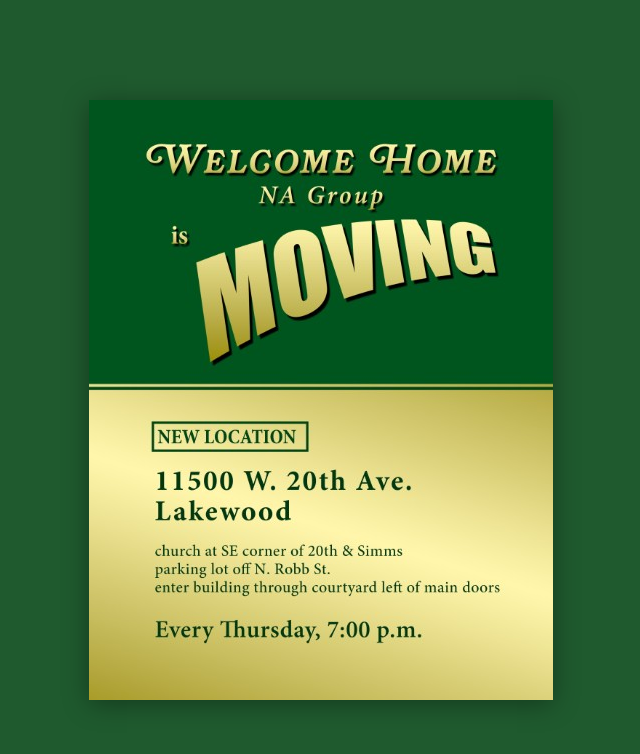
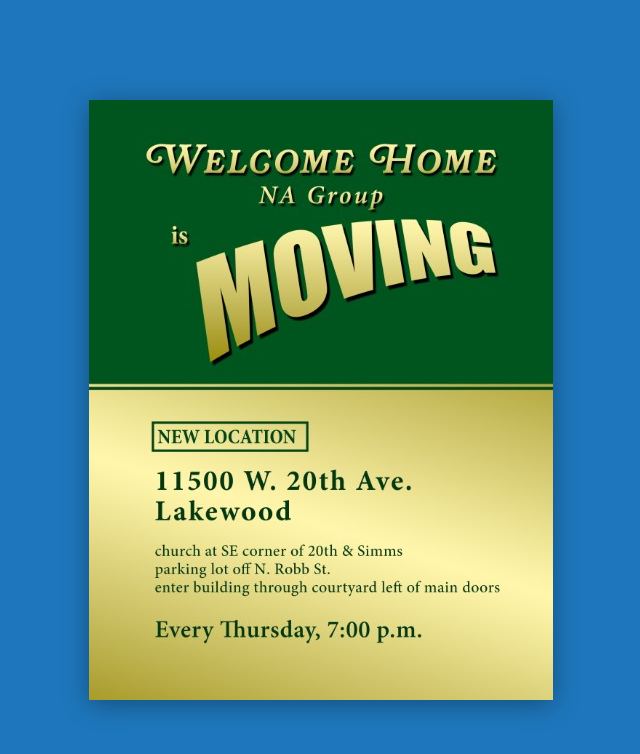
Before and after one commit to irish-bug/welcome-home, a plain HTML site: page index.html in a window 1280 px wide. Shown: the whole page, without its empty margins (319-959 px from the left). Drawn offline with Linux system fonts and the light colour scheme.

Commit message:
Change page background to #1E77BC
Co-Authored-By: Claude Opus 5.5 <noreply@anthropic.com>

```diff
--- a/index.html
+++ b/index.html
@@ -6,7 +6,7 @@
   <title>Welcome Home NA Group</title>
   <meta name="description" content="Welcome Home NA Group is moving to 11500 W. 20th Ave., Lakewood. Every Thursday, 7:00 p.m.">
   <style>
-    html, body { margin: 0; background: #1f5a2e; }
+    html, body { margin: 0; background: #1E77BC; }
     body { min-height: 100vh; display: flex; align-items: center; justify-content: center; padding: 16px; box-sizing: border-box; }
     img { display: block; max-width: 100%; max-height: calc(100vh - 32px); height: auto; box-shadow: 0 4px 24px rgba(0,0,0,.35); }
   </style>
```
